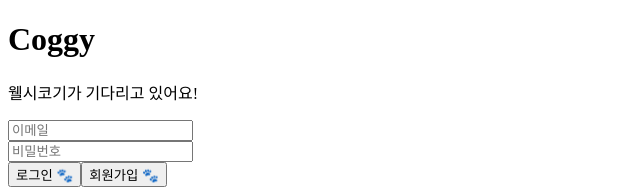
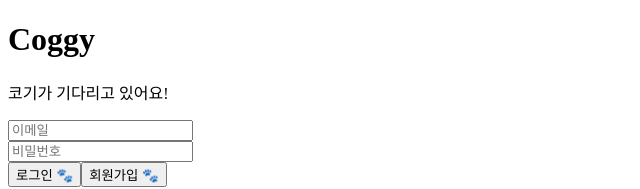
Before and after one commit to weon1013/simsimyee, a Next.js app: page /PostPage/Login in a window 1280 px wide. Shown: the top 189 px of the page, without its empty margins (0-640 px from the left). Built offline with nearby package versions, Linux system fonts and the light colour scheme.

Commit message:
9월20일 마무리

```diff
--- a/src/pages/PostPage/Login.tsx
+++ b/src/pages/PostPage/Login.tsx
@@ -34,7 +34,7 @@ export default function Login() {
             Coggy
           </h1>
           <p className="text-center text-gray-500 text-sm mt-2 mb-8">
-            웰시코기가 기다리고 있어요!
+            코기가 기다리고 있어요!
           </p>
 
           {/* 폼 */}
```
